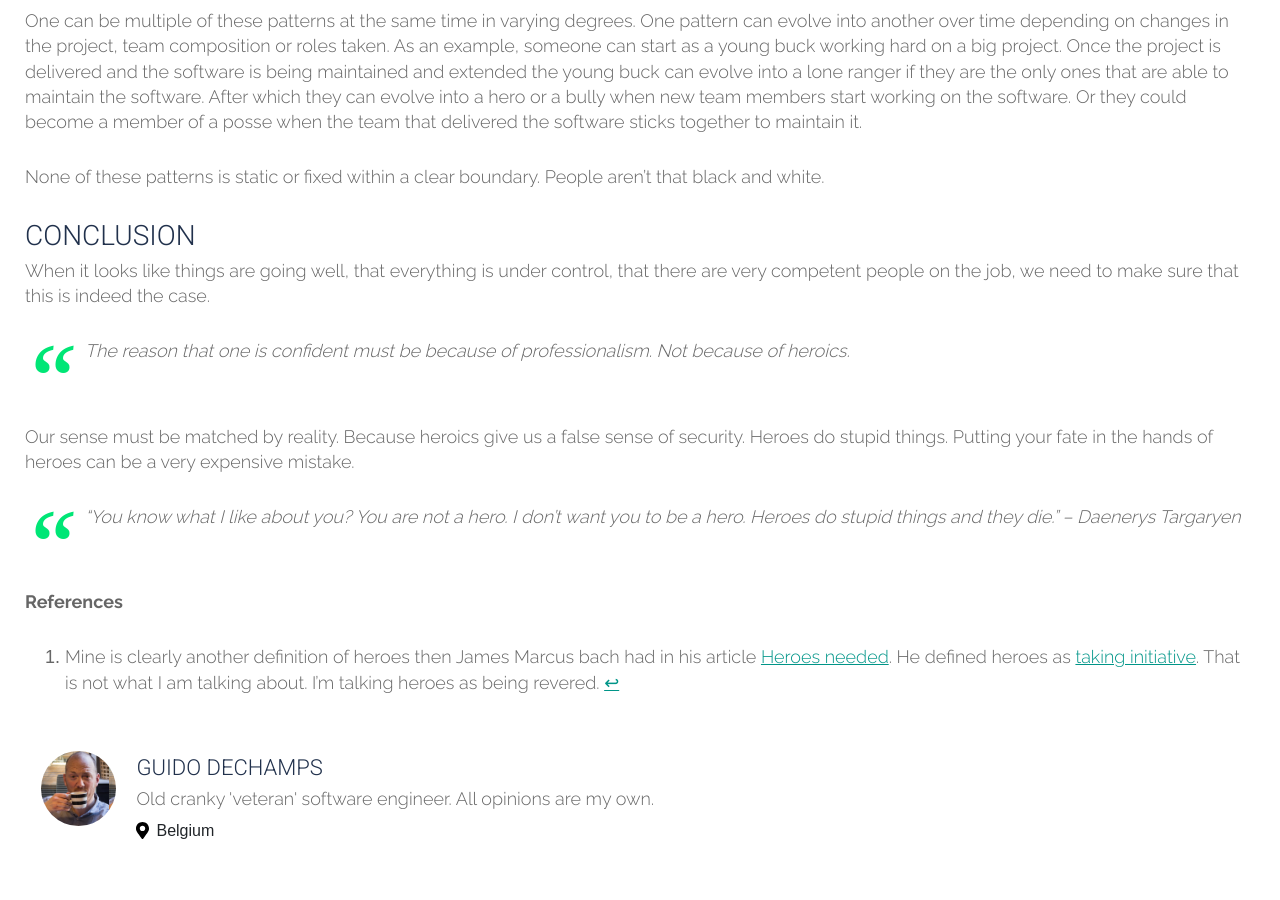
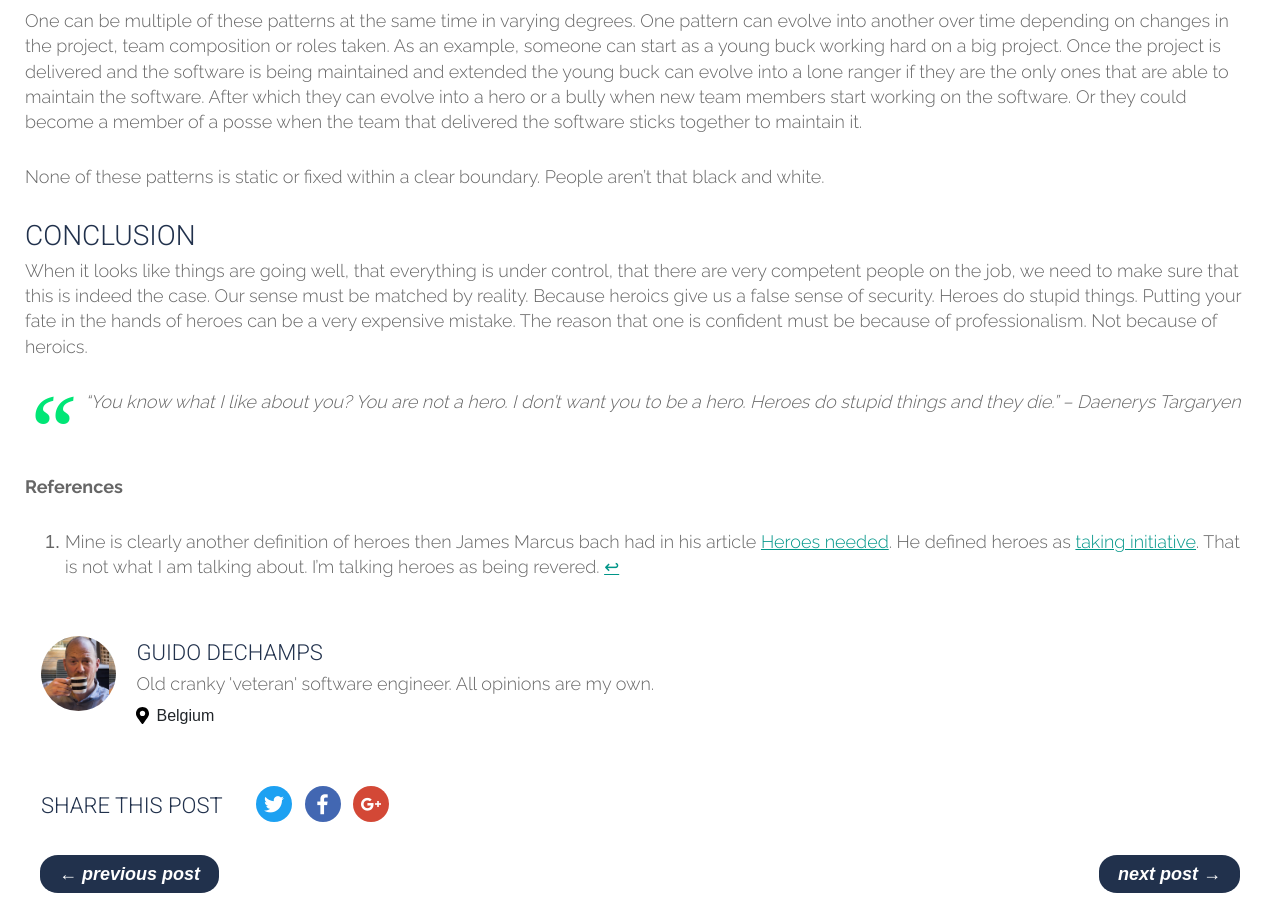
Before and after one commit to tripledio/tripledio.github.io, a Jekyll site: the page built from _posts/2018-05-31-Heroes.md, in a window 1280 px wide and 900 px high, scrolled down 6177 px. Built offline with Jekyll 4.4.1, drawn with Linux system fonts in a browser that asks for light colours.

Commit message:
remove highlight

```diff
--- a/_posts/2018-05-31-Heroes.md
+++ b/_posts/2018-05-31-Heroes.md
@@ -146,11 +146,8 @@ None of these patterns is static or fixed within a clear boundary. People aren't
 
 ### Conclusion
 
-When it looks like things are going well, that everything is under control, that there are very competent people on the job, we need to make sure that this is indeed the case.
+When it looks like things are going well, that everything is under control, that there are very competent people on the job, we need to make sure that this is indeed the case. Our sense must be matched by reality. Because heroics give us a false sense of security. Heroes do stupid things. Putting your fate in the hands of heroes can be a very expensive mistake. The reason that one is confident must be because of professionalism. Not because of heroics.
 
-> The reason that one is confident must be because of professionalism. Not because of heroics.
-
-Our sense must be matched by reality. Because heroics give us a false sense of security. Heroes do stupid things. Putting your fate in the hands of heroes can be a very expensive mistake.
 
 > "You know what I like about you? You are not a hero. I don't want you to be a hero. Heroes do stupid things and they die."
 > -- Daenerys Targaryen
```
